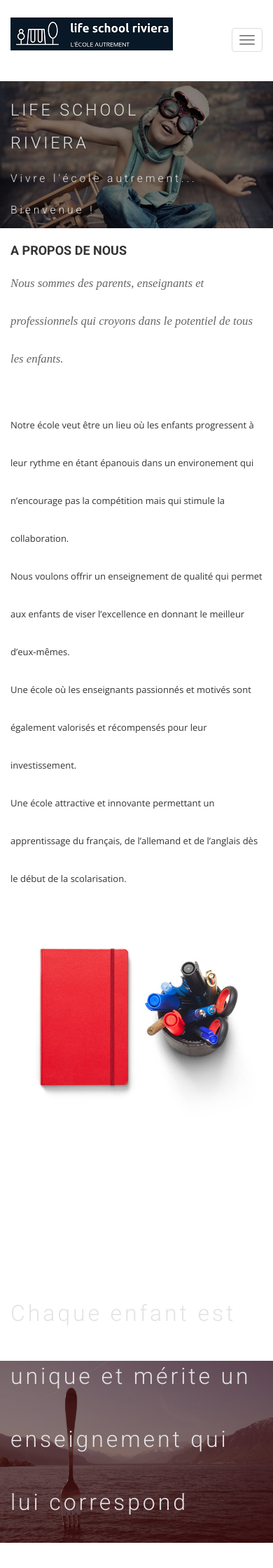
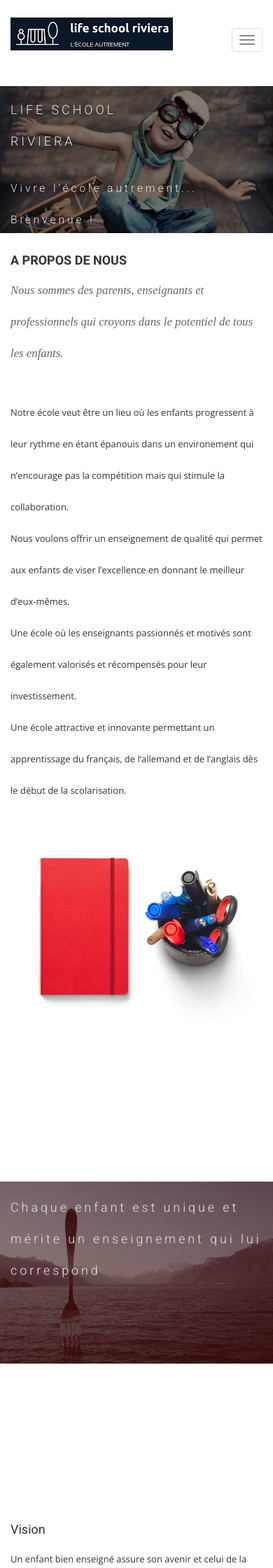
Before and after one commit to midjoule/lifeschool, a Jekyll site: the page built from index.html, in a window 390 px wide. Shown: the top 2240 px of the page at 70% size. Built offline with Jekyll 4.4.1, drawn with Linux system fonts in a browser that asks for light colours; nearby versions of some CDN libraries; some web fonts are replaced.

Commit message:
Update responsive.css

```diff
--- a/css/responsive.css
+++ b/css/responsive.css
@@ -169,7 +169,8 @@ px      68    160    252    */
     font-size: 18px;
   }
   p {
-    font-size: 13px;
+    font-size: small;
+    line-height: 5vh ;
   }
   header .navbar-default .navbar-toggle {
     margin-top: 20px;
@@ -383,7 +384,29 @@ px      68    160    252    */
   /*---------------------------------------------
 					contact close
 -----------------------------------------------*/
-  /*--
+
+/*---------------------------------------------
+					Titles start
+-----------------------------------------------*/
+
+#feature .block h1, #slider .block h1, #philo .block h1 {
+  font-size: large;
+  line-height: 5vh;
+  letter-spacing: 1vw;
+  padding-bottom: 2vh;
+}
+
+#portfolio-work .block .portfolio-contant ul li {
+  width: 27%;
+  overflow: hidden;
+  margin: 6px;
+  position: relative;
+  text-align: center;
+}
+/*---------------------------------------------
+					Titles close
+-----------------------------------------------*/
+/*--
 	footer Start
 --*/
   footer .footer-manu {
```
